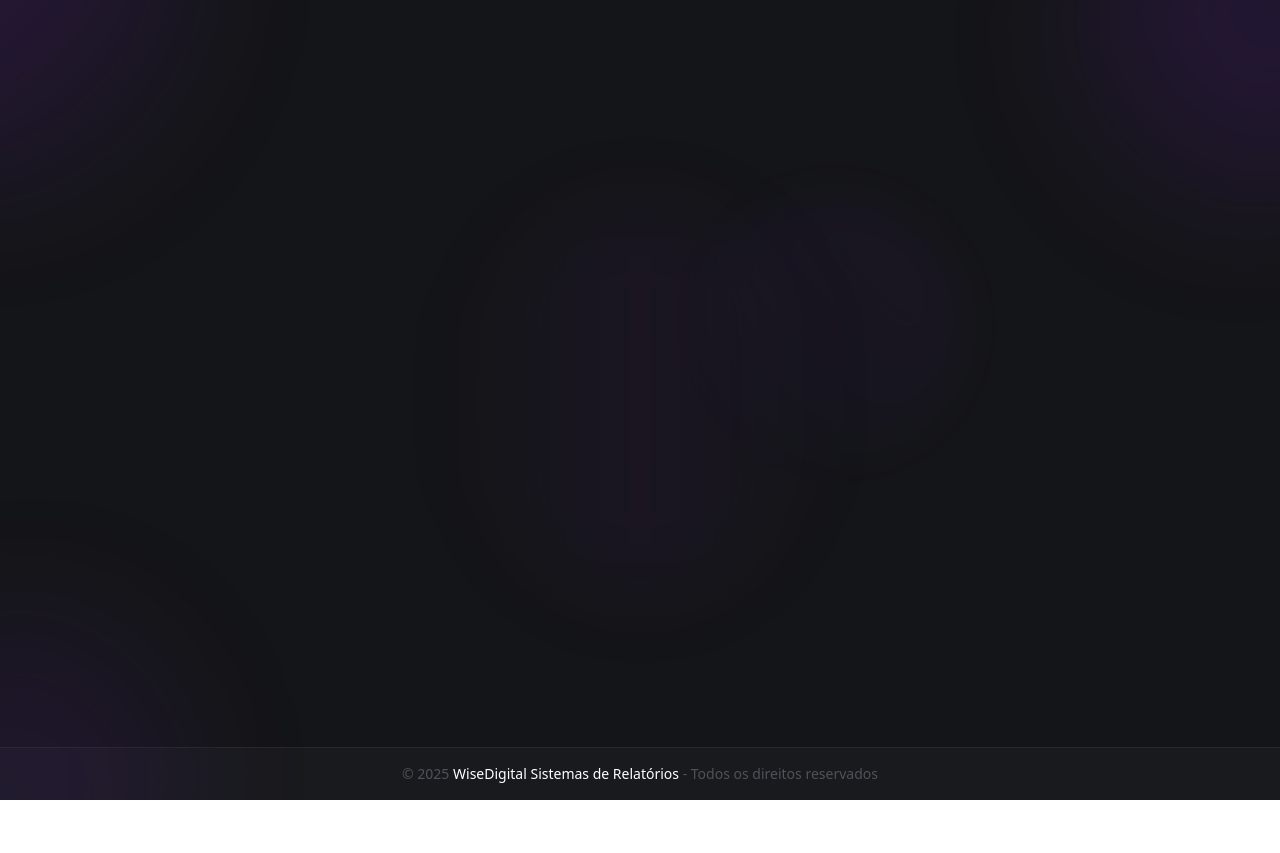
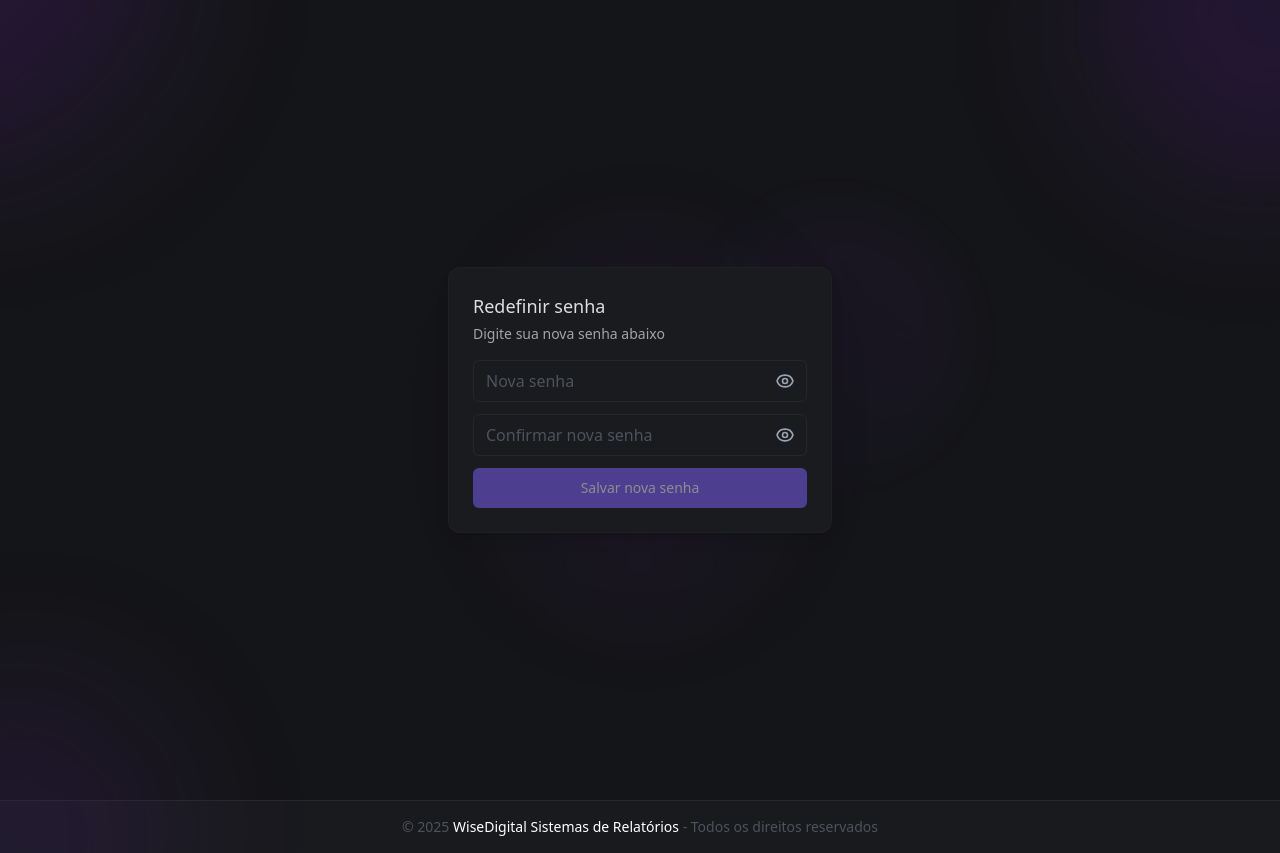
Before and after one commit to wandersonmk/wisedigital, a Nuxt app: page /redefinir-senha in a window 1280 px wide. Before the commit the page ends 800 px from the top, so only its background shows below. Built offline with nearby package versions, Linux system fonts and the light colour scheme; no server answers.

Commit message:
feat: página e componente de redefinição de senha

```diff
--- /dev/null
+++ b/app/components/RedefinirSenhaForm.vue
@@ -0,0 +1,89 @@
+<template>
+  <div class="w-full max-w-sm mx-auto">
+    <div class="rounded-xl border border-border/50 bg-secondary p-6 shadow-lg backdrop-blur-sm">
+      <div class="space-y-1 mb-4">
+        <h2 class="text-lg font-medium text-foreground/85">Redefinir senha</h2>
+        <p class="text-sm text-foreground/60">Digite sua nova senha abaixo</p>
+      </div>
+      <form @submit.prevent="handleSubmit" class="space-y-3">
+        <AppInput
+          v-model="password"
+          type="password"
+          placeholder="Nova senha"
+          autocomplete="new-password"
+          required
+          :valid="!!password && password.length >= 6"
+        />
+        <AppInput
+          v-model="confirmPassword"
+          type="password"
+          placeholder="Confirmar nova senha"
+          autocomplete="new-password"
+          required
+          :valid="!!confirmPassword && confirmPassword === password"
+        />
+        <div v-if="error" class="text-xs text-red-500 mt-1 px-1">{{ error }}</div>
+        <AppButton type="submit" block :disabled="isLoading || !isFormValid">
+          <span v-if="isLoading">Salvando...</span>
+          <span v-else>Salvar nova senha</span>
+        </AppButton>
+      </form>
+    </div>
+  </div>
+</template>
+
+<script setup lang="ts">
+import { ref, computed } from 'vue'
+import { useRoute, useRouter } from 'vue-router'
+
+const password = ref('')
+const confirmPassword = ref('')
+const error = ref('')
+const isLoading = ref(false)
+const route = useRoute()
+const router = useRouter()
+
+const isFormValid = computed(() => {
+  return password.value.length >= 6 && confirmPassword.value === password.value
+})
+
+async function handleSubmit() {
+  error.value = ''
+  if (!isFormValid.value) {
+    error.value = 'Preencha corretamente os campos.'
+    return
+  }
+  isLoading.value = true
+  try {
+    // Token de redefinição de senha (do Supabase)
+    const accessToken = route.query.access_token || ''
+    if (!accessToken) {
+      error.value = 'Token de redefinição inválido.'
+      isLoading.value = false
+      return
+    }
+    // Chamada para redefinir senha via Supabase
+    const res = await fetch('https://kxvraxkisrgyhntifxrc.supabase.co/auth/v1/reset-password', {
+      method: 'POST',
+      headers: {
+        'apikey': 'eyJhbGciOiJIUzI1NiIsInR5cCI6IkpXVCJ9.eyJpc3MiOiJzdXBhYmFzZSIsInJlZiI6Imt4dnJheGtpc3JneWhudGlmeHJjIiwicm9sZSI6ImFub24iLCJpYXQiOjE3NTYzODc5MDUsImV4cCI6MjA3MTk2MzkwNX0.tOV1n6ogyk9wuU_M4eBPhe5LUttuIWpXZQPkk2Ctc5U',
+        'Content-Type': 'application/json'
+      },
+      body: JSON.stringify({ access_token: accessToken, password: password.value })
+    })
+    if (res.ok) {
+      // @ts-ignore
+      if (window.$toast) window.$toast.success('Senha alterada com sucesso!')
+      else alert('Senha alterada com sucesso!')
+      router.push('/login')
+    } else {
+      const data = await res.json()
+      error.value = data?.msg || 'Erro ao redefinir senha. Tente novamente.'
+    }
+  } catch (err) {
+    error.value = 'Erro ao conectar ao serviço. Tente novamente.'
+  } finally {
+    isLoading.value = false
+  }
+}
+</script>
--- /dev/null
+++ b/app/pages/redefinir-senha.vue
@@ -0,0 +1,14 @@
+<template>
+  <div class="min-h-[calc(100vh-0px)] w-full flex items-center justify-center p-4">
+    <RedefinirSenhaForm />
+  </div>
+</template>
+
+<script setup lang="ts">
+import RedefinirSenhaForm from '../components/RedefinirSenhaForm.vue'
+
+definePageMeta({
+  layout: 'auth',
+  middleware: 'guest'
+})
+</script>
```
